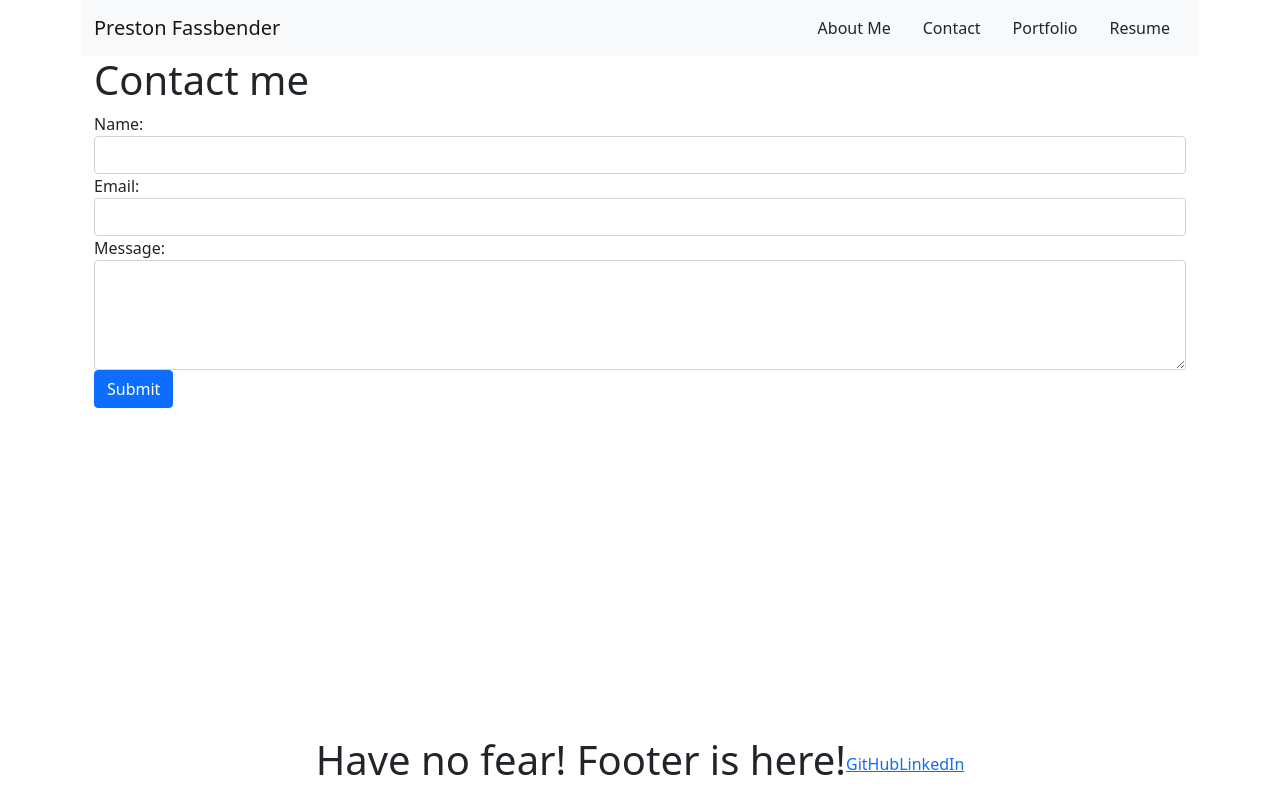
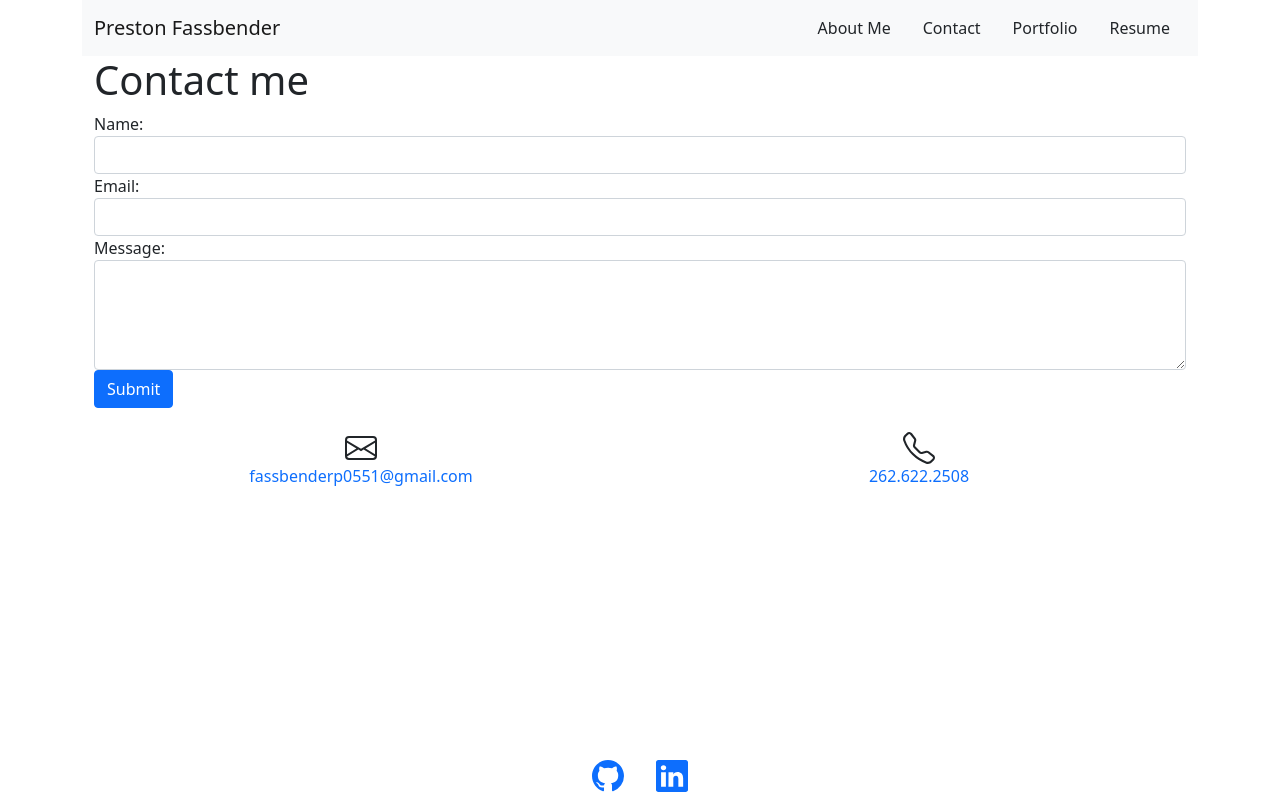
Before and after one commit to p-fassbender/react-portfolio, a React (Create React App) app: page / in a window 1280 px wide. Both pictures are taken after a click on the element "Contact". Built offline with nearby package versions, Linux system fonts and the light colour scheme.

Commit message:
added icons for contact and footer links

```diff
--- a/src/components/Contact/index.js
+++ b/src/components/Contact/index.js
@@ -1,5 +1,5 @@
 import React, { useState } from 'react';
-import { validateEmail } from '../../utils/helpers';
+import { validateEmail, capitalizeFirstLetter } from '../../utils/helpers';
 
 function Contact() {
     const [formState, setFormState] = useState({ name: '', email: '', message: '' });
@@ -17,7 +17,7 @@ function Contact() {
             }
         } else {
             if (!e.target.value.length) {
-                setErrorMessage(`${e.target.name} is required.`);
+                setErrorMessage(`${capitalizeFirstLetter(e.target.name)} is required.`);
             } else {
                 setErrorMessage('');
             }
@@ -30,7 +30,7 @@ function Contact() {
     function handleSubmit(e) {
         e.preventDefault();
         console.log(formState);
-        document.querySelectorAll('.form-control').forEach((input) => input.value="")
+        document.querySelectorAll('.form-control').forEach((input) => input.value = "")
     }
 
     return (
@@ -56,6 +56,20 @@ function Contact() {
                 )}
                 <button className='btn btn-primary' type="submit">Submit</button>
             </form>
+            <div className='row text-center my-3'>
+                <div className='col d-flex my-2' style={{ flexDirection: "column" }}>
+                    <svg xmlns="http://www.w3.org/2000/svg" width="32" height="32" fill="currentColor" className="bi bi-envelope mx-auto" viewBox="0 0 16 16">
+                        <path d="M0 4a2 2 0 0 1 2-2h12a2 2 0 0 1 2 2v8a2 2 0 0 1-2 2H2a2 2 0 0 1-2-2V4Zm2-1a1 1 0 0 0-1 1v.217l7 4.2 7-4.2V4a1 1 0 0 0-1-1H2Zm13 2.383-4.708 2.825L15 11.105V5.383Zm-.034 6.876-5.64-3.471L8 9.583l-1.326-.795-5.64 3.47A1 1 0 0 0 2 13h12a1 1 0 0 0 .966-.741ZM1 11.105l4.708-2.897L1 5.383v5.722Z" />
+                    </svg>
+                    <a href="mailto:fassbenderp0551@gmail.com" style={{ textDecoration: 'none' }}>fassbenderp0551@gmail.com</a>
+                </div>
+                <div className='col d-flex my-2' style={{ flexDirection: "column" }}>
+                    <svg xmlns="http://www.w3.org/2000/svg" width="32" height="32" fill="currentColor" className="bi bi-telephone mx-auto" viewBox="0 0 16 16">
+                        <path d="M3.654 1.328a.678.678 0 0 0-1.015-.063L1.605 2.3c-.483.484-.661 1.169-.45 1.77a17.568 17.568 0 0 0 4.168 6.608 17.569 17.569 0 0 0 6.608 4.168c.601.211 1.286.033 1.77-.45l1.034-1.034a.678.678 0 0 0-.063-1.015l-2.307-1.794a.678.678 0 0 0-.58-.122l-2.19.547a1.745 1.745 0 0 1-1.657-.459L5.482 8.062a1.745 1.745 0 0 1-.46-1.657l.548-2.19a.678.678 0 0 0-.122-.58L3.654 1.328zM1.884.511a1.745 1.745 0 0 1 2.612.163L6.29 2.98c.329.423.445.974.315 1.494l-.547 2.19a.678.678 0 0 0 .178.643l2.457 2.457a.678.678 0 0 0 .644.178l2.189-.547a1.745 1.745 0 0 1 1.494.315l2.306 1.794c.829.645.905 1.87.163 2.611l-1.034 1.034c-.74.74-1.846 1.065-2.877.702a18.634 18.634 0 0 1-7.01-4.42 18.634 18.634 0 0 1-4.42-7.009c-.362-1.03-.037-2.137.703-2.877L1.885.511z" />
+                    </svg>
+                    <a href="tel:262.622.2508" style={{ textDecoration: 'none' }}>262.622.2508</a>
+                </div>
+            </div>
         </div>
     )
 }
--- a/src/components/Footer/index.js
+++ b/src/components/Footer/index.js
@@ -2,10 +2,27 @@ import React from 'react';
 
 function Footer() {
     return (
-        <div className='navbar justify-content-center' >
-            <h1>Have no fear! Footer is here!</h1>
-            <a href = "https://github.com/p-fassbender">GitHub</a>
-            <a href = "https://www.linkedin.com/in/fassbenderp/">LinkedIn</a>
+        <div className='navbar justify-content-center'>
+            <a href="https://github.com/p-fassbender"
+                target={'_blank'}
+                rel="noreferrer"
+                className='mx-3'
+                style={{ textDecoration: 'none' }}
+            >
+                <svg xmlns="http://www.w3.org/2000/svg" width="32" height="32" fill="currentColor" className="bi bi-github" viewBox="0 0 16 16">
+                    <path d="M8 0C3.58 0 0 3.58 0 8c0 3.54 2.29 6.53 5.47 7.59.4.07.55-.17.55-.38 0-.19-.01-.82-.01-1.49-2.01.37-2.53-.49-2.69-.94-.09-.23-.48-.94-.82-1.13-.28-.15-.68-.52-.01-.53.63-.01 1.08.58 1.23.82.72 1.21 1.87.87 2.33.66.07-.52.28-.87.51-1.07-1.78-.2-3.64-.89-3.64-3.95 0-.87.31-1.59.82-2.15-.08-.2-.36-1.02.08-2.12 0 0 .67-.21 2.2.82.64-.18 1.32-.27 2-.27.68 0 1.36.09 2 .27 1.53-1.04 2.2-.82 2.2-.82.44 1.1.16 1.92.08 2.12.51.56.82 1.27.82 2.15 0 3.07-1.87 3.75-3.65 3.95.29.25.54.73.54 1.48 0 1.07-.01 1.93-.01 2.2 0 .21.15.46.55.38A8.012 8.012 0 0 0 16 8c0-4.42-3.58-8-8-8z" />
+                </svg>
+            </a>
+            <a href="https://www.linkedin.com/in/fassbenderp/"
+                target={'_blank'}
+                rel="noreferrer"
+                className='mx-3'
+                style={{ textDecoration: 'none' }}
+            >
+                <svg xmlns="http://www.w3.org/2000/svg" width="32" height="32" fill="currentColor" className="bi bi-linkedin" viewBox="0 0 16 16">
+                    <path d="M0 1.146C0 .513.526 0 1.175 0h13.65C15.474 0 16 .513 16 1.146v13.708c0 .633-.526 1.146-1.175 1.146H1.175C.526 16 0 15.487 0 14.854V1.146zm4.943 12.248V6.169H2.542v7.225h2.401zm-1.2-8.212c.837 0 1.358-.554 1.358-1.248-.015-.709-.52-1.248-1.342-1.248-.822 0-1.359.54-1.359 1.248 0 .694.521 1.248 1.327 1.248h.016zm4.908 8.212V9.359c0-.216.016-.432.08-.586.173-.431.568-.878 1.232-.878.869 0 1.216.662 1.216 1.634v3.865h2.401V9.25c0-2.22-1.184-3.252-2.764-3.252-1.274 0-1.845.7-2.165 1.193v.025h-.016a5.54 5.54 0 0 1 .016-.025V6.169h-2.4c.03.678 0 7.225 0 7.225h2.4z" />
+                </svg>
+            </a>
         </div>
     )
 }
--- a/src/components/Header/index.js
+++ b/src/components/Header/index.js
@@ -5,7 +5,7 @@ function Header(props) {
     return (
         <nav className="navbar navbar-expand-lg navbar-light bg-light">
             <div className='container-fluid'>
-                <span className='navbar-brand' href="#"
+                <span className='navbar-brand'
                     onClick={() => { props.setCurrentPage(props.pages[0]) }}>
                     Preston Fassbender
                 </span>
--- a/src/utils/helpers.js
+++ b/src/utils/helpers.js
@@ -2,3 +2,7 @@ export function validateEmail(email) {
     var re = /^(([^<>()[\]\\.,;:\s@"]+(\.[^<>()[\]\\.,;:\s@"]+)*)|(".+"))@((\[[0-9]{1,3}\.[0-9]{1,3}\.[0-9]{1,3}\.[0-9]{1,3}\])|(([a-zA-Z\-0-9]+\.)+[a-zA-Z]{2,}))$/;
     return re.test(String(email).toLowerCase());
 }
+
+export function capitalizeFirstLetter(string) {
+    return string.charAt(0).toUpperCase() + string.slice(1);
+}
```
